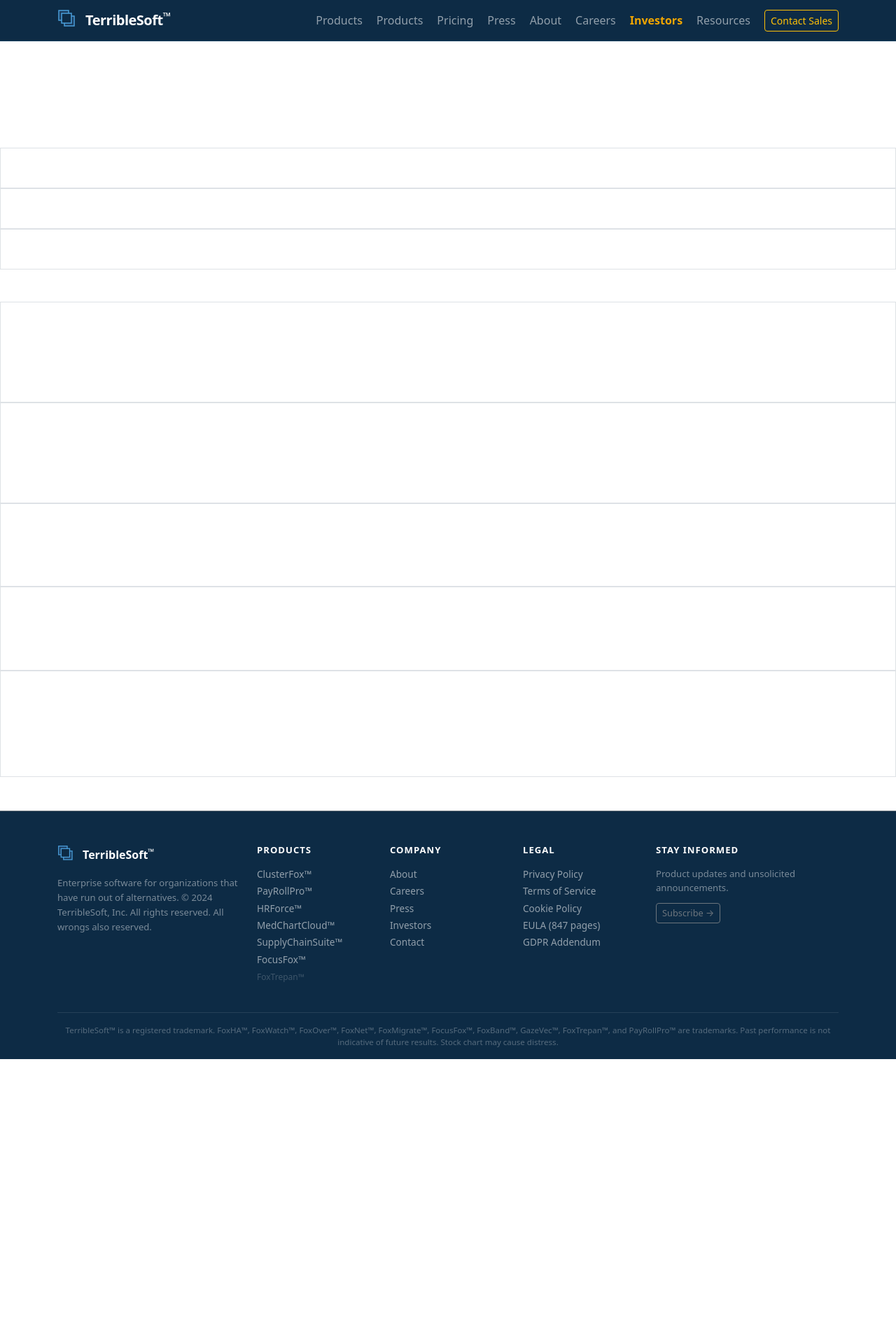
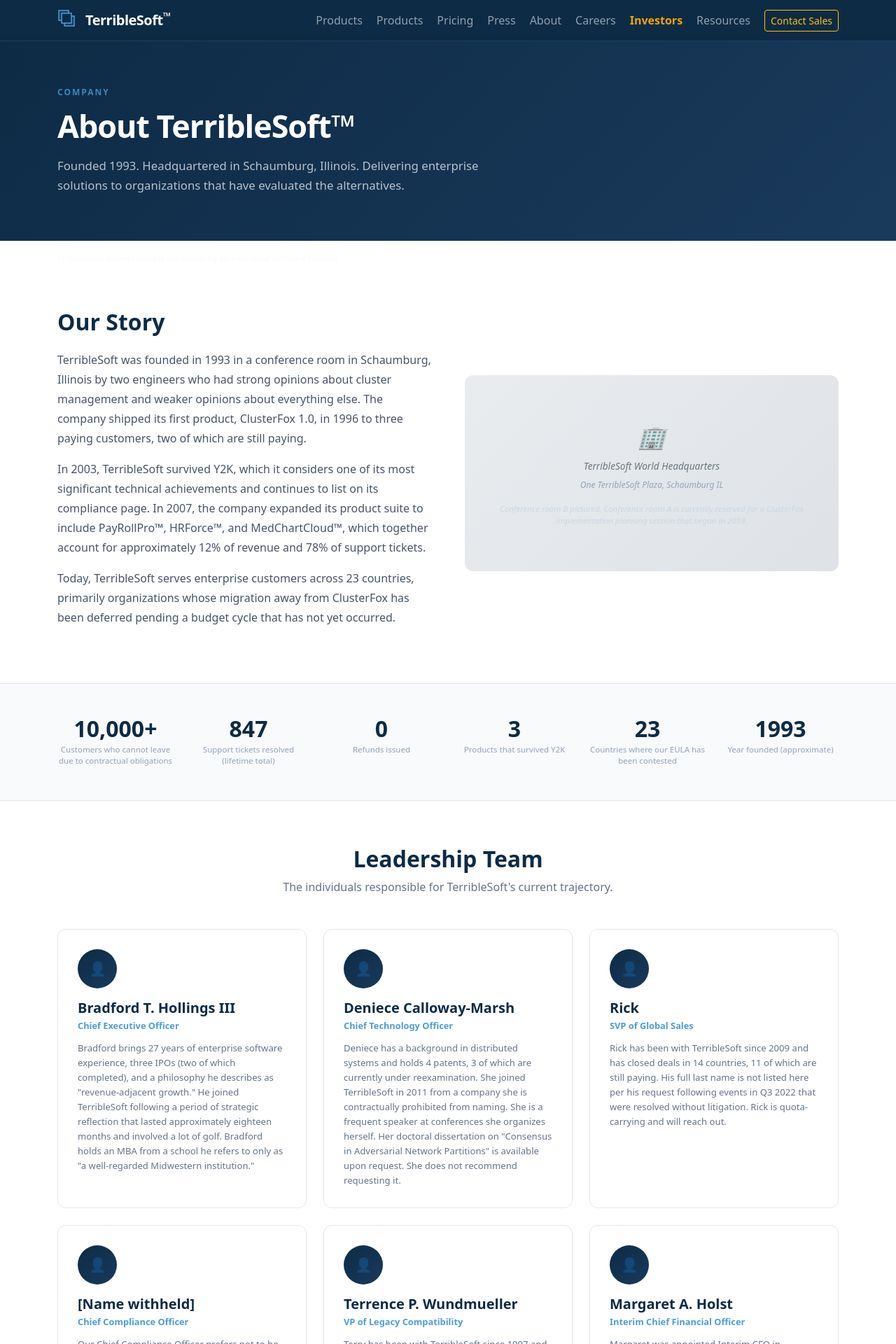
Before and after one commit to jkalbfeld/terriblesoft, a Next.js app: page /about in a window 1280 px wide. Shown: the top 1920 px of the page at 70% size. Before the commit the page ends 1513 px from the top, so only its background shows below. Built offline with nearby package versions, Linux system fonts and the light colour scheme.

Commit message:
fix: convert about, careers, press to navy Bootstrap theme; restore correct content from brief

```diff
--- a/src/app/about/page.tsx
+++ b/src/app/about/page.tsx
@@ -1,46 +1,161 @@
 export const metadata = { title: 'About — TerribleSoft™' }
+
+const executives = [
+  {
+    name: 'Bradford T. Hollings III',
+    title: 'Chief Executive Officer',
+    bio: 'Bradford brings 27 years of enterprise software experience, three IPOs (two of which completed), and a philosophy he describes as "revenue-adjacent growth." He joined TerribleSoft following a period of strategic reflection that lasted approximately eighteen months and involved a lot of golf. Bradford holds an MBA from a school he refers to only as "a well-regarded Midwestern institution."'
+  },
+  {
+    name: 'Deniece Calloway-Marsh',
+    title: 'Chief Technology Officer',
+    bio: 'Deniece has a background in distributed systems and holds 4 patents, 3 of which are currently under reexamination. She joined TerribleSoft in 2011 from a company she is contractually prohibited from naming. She is a frequent speaker at conferences she organizes herself. Her doctoral dissertation on "Consensus in Adversarial Network Partitions" is available upon request. She does not recommend requesting it.'
+  },
+  {
+    name: 'Rick',
+    title: 'SVP of Global Sales',
+    bio: 'Rick has been with TerribleSoft since 2009 and has closed deals in 14 countries, 11 of which are still paying. His full last name is not listed here per his request following events in Q3 2022 that were resolved without litigation. Rick is quota-carrying and will reach out.'
+  },
+  {
+    name: '[Name withheld]',
+    title: 'Chief Compliance Officer',
+    bio: 'Our Chief Compliance Officer prefers not to be named in external-facing materials at this time. They joined TerribleSoft in 2023 following the departure of the previous Chief Compliance Officer, who also preferred not to be named. They are aware of the FocusFox™ situation and have reviewed it.'
+  },
+  {
+    name: 'Terrence P. Wundmueller',
+    title: 'VP of Legacy Compatibility',
+    bio: 'Terry has been with TerribleSoft since 1997 and is the only remaining employee with full context on the ClusterFox codebase. TerribleSoft has not disclosed Terry\'s compensation publicly but describes it as "significant" and "non-negotiable." Terry has declined all retention interviews. He maintains the Solaris 2.1 development environment personally.'
+  },
+  {
+    name: 'Margaret A. Holst',
+    title: 'Interim Chief Financial Officer',
+    bio: 'Margaret was appointed Interim CFO in February 2024 following the departure of the previous CFO, whose exit was described as mutually agreed upon. Margaret has a background in forensic accounting, which TerribleSoft considers a coincidence. She is the fourth person to hold this role since 2021. She has asked that we note the word "Interim" in her title.'
+  },
+]
 
 export default function AboutPage() {
   return (
-    <main className="min-h-screen bg-gray-950 text-white">
-      <div className="max-w-4xl mx-auto px-6 py-20">
-        <h1 className="text-5xl font-black mb-4">About TerribleSoft™</h1>
-        {/* Image alt text accidentally rendered as paragraph */}
-        <p className="text-gray-900 text-xs mb-8">Image description: A group of diverse professionals smiling at a laptop. The laptop screen is not visible. The smiles appear genuine. Stock photo ID: 1184832910.</p>
+    <main>
+      {/* HERO */}
+      <section style={{background:'linear-gradient(135deg,#0d2b45 0%,#1a3a5c 100%)',padding:'4rem 0 3rem',color:'#fff'}}>
+        <div className="container">
+          <div className="row">
+            <div className="col-lg-8">
+              <p style={{fontSize:'0.75rem',fontWeight:700,letterSpacing:'2px',textTransform:'uppercase',color:'rgba(74,158,218,0.8)',marginBottom:'0.75rem'}}>COMPANY</p>
+              <h1 style={{fontWeight:800,fontSize:'2.8rem',letterSpacing:'-1px',marginBottom:'1rem'}}>About TerribleSoft™</h1>
+              <p style={{color:'rgba(255,255,255,0.7)',fontSize:'1.05rem',maxWidth:'620px',lineHeight:1.7}}>Founded 1993. Headquartered in Schaumburg, Illinois. Delivering enterprise solutions to organizations that have evaluated the alternatives.</p>
+            </div>
+          </div>
+        </div>
+      </section>
 
-        <p className="text-xl text-gray-300 mb-8">Founded in 2004, TerribleSoft™ has been delivering enterprise software solutions that organizations describe as &quot;technically functional&quot; and &quot;not nothing.&quot;</p>
+      {/* ACCIDENTALLY RENDERED ALT TEXT */}
+      <div className="container" style={{paddingTop:'1rem',paddingBottom:0}}>
+        <p style={{fontSize:'0.72rem',color:'#f8f9fa',margin:0}}>Professional businesspeople collaborating on enterprise software solution</p>
+      </div>
 
-        <div className="grid grid-cols-1 md:grid-cols-3 gap-6 mb-16">
-          {[['2004','Year founded (approximate)'],['847','Employees (pre-restructuring)'],['23','Countries where our EULA has been contested']].map(([n, label]) => (
-            <div key={n} className="bg-gray-900 border border-gray-800 rounded-xl p-6 text-center">
-              <div className="text-5xl font-black text-orange-400 mb-2">{n}</div>
-              <div className="text-gray-400 text-sm">{label}</div>
+      {/* FOUNDING STORY */}
+      <section style={{padding:'4rem 0',background:'#fff'}}>
+        <div className="container">
+          <div className="row align-items-center g-5">
+            <div className="col-lg-6">
+              <h2 style={{fontWeight:800,color:'#0d2b45',marginBottom:'1.25rem'}}>Our Story</h2>
+              <p style={{color:'#475569',lineHeight:1.75}}>TerribleSoft was founded in 1993 in a conference room in Schaumburg, Illinois by two engineers who had strong opinions about cluster management and weaker opinions about everything else. The company shipped its first product, ClusterFox 1.0, in 1996 to three paying customers, two of which are still paying.</p>
+              <p style={{color:'#475569',lineHeight:1.75}}>In 2003, TerribleSoft survived Y2K, which it considers one of its most significant technical achievements and continues to list on its compliance page. In 2007, the company expanded its product suite to include PayRollPro™, HRForce™, and MedChartCloud™, which together account for approximately 12% of revenue and 78% of support tickets.</p>
+              <p style={{color:'#475569',lineHeight:1.75}}>Today, TerribleSoft serves enterprise customers across 23 countries, primarily organizations whose migration away from ClusterFox has been deferred pending a budget cycle that has not yet occurred.</p>
             </div>
-          ))}
+            <div className="col-lg-6">
+              <div style={{background:'linear-gradient(135deg,#e9ecef,#dee2e6)',borderRadius:'12px',minHeight:'280px',display:'flex',alignItems:'center',justifyContent:'center',flexDirection:'column',gap:'0.5rem',color:'#6c757d',fontSize:'0.85rem',fontStyle:'italic',padding:'2rem',textAlign:'center'}}>
+                <div style={{fontSize:'2rem'}}>🏢</div>
+                <div>TerribleSoft World Headquarters</div>
+                <div style={{fontSize:'0.75rem',color:'#94a3b8'}}>One TerribleSoft Plaza, Schaumburg IL</div>
+                <div style={{fontSize:'0.72rem',color:'#cbd5e1',marginTop:'0.5rem'}}>Conference room B pictured. Conference room A is currently reserved for a ClusterFox implementation planning session that began in 2019.</div>
+              </div>
+            </div>
+          </div>
         </div>
+      </section>
 
-        <h2 className="text-3xl font-bold mb-6">Leadership Team</h2>
-        <div className="grid grid-cols-1 md:grid-cols-2 gap-6 mb-16">
-          {[
-            { name: 'Bradford Hollings III', title: 'Chief Executive Officer', bio: 'Bradford brings 20+ years of experience in enterprise software, three IPOs, and a perspective he describes as "growth-oriented." He joined TerribleSoft following a period of strategic reflection.' },
-            { name: 'Deniece Calloway-Marsh', title: 'Chief Technology Officer', bio: 'Deniece has a background in distributed systems and holds 4 patents, 3 of which are currently under reexamination. She is a frequent speaker at conferences she organizes.' },
-            { name: 'Rick', title: 'Head of Sales', bio: 'Rick has been with TerribleSoft since 2009 and has closed deals in 14 countries. His full last name is not listed here per his request.' },
-            { name: '[PLACEHOLDER — bio pending legal review]', title: 'Chief Compliance Officer', bio: 'Our Chief Compliance Officer prefers not to be named in external-facing materials at this time.' },
-          ].map(p => (
-            <div key={p.name} className="bg-gray-900 border border-gray-800 rounded-xl p-6">
-              <h3 className="font-bold text-lg mb-1">{p.name}</h3>
-              <p className="text-orange-400 text-sm mb-3">{p.title}</p>
-              <p className="text-gray-400 text-sm">{p.bio}</p>
+      {/* STATS */}
+      <section style={{padding:'3rem 0',background:'#f8fafc',borderTop:'1px solid #e2e8f0',borderBottom:'1px solid #e2e8f0'}}>
+        <div className="container">
+          <div className="row g-4 text-center">
+            {[
+              ['10,000+', 'Customers who cannot leave due to contractual obligations'],
+              ['847', 'Support tickets resolved (lifetime total)'],
+              ['0', 'Refunds issued'],
+              ['3', 'Products that survived Y2K'],
+              ['23', 'Countries where our EULA has been contested'],
+              ['1993', 'Year founded (approximate)'],
+            ].map(([n, label]) => (
+              <div key={n} className="col-6 col-md-4 col-lg-2">
+                <div style={{fontSize:'2rem',fontWeight:800,color:'#0d2b45',lineHeight:1}}>{n}</div>
+                <div style={{fontSize:'0.72rem',color:'#94a3b8',marginTop:'0.4rem',lineHeight:1.4}}>{label}</div>
+              </div>
+            ))}
+          </div>
+        </div>
+      </section>
+
+      {/* LEADERSHIP */}
+      <section style={{padding:'4rem 0',background:'#fff'}}>
+        <div className="container">
+          <div className="text-center mb-5">
+            <h2 style={{fontWeight:800,color:'#0d2b45',marginBottom:'0.5rem'}}>Leadership Team</h2>
+            <p style={{color:'#64748b'}}>The individuals responsible for TerribleSoft's current trajectory.</p>
+          </div>
+          <div className="row g-4">
+            {executives.map(e => (
+              <div key={e.name} className="col-md-6 col-lg-4">
+                <div style={{border:'1px solid #e2e8f0',borderRadius:'12px',padding:'1.75rem',height:'100%',background:'#fff',transition:'box-shadow 0.2s'}}>
+                  <div style={{width:'56px',height:'56px',background:'linear-gradient(135deg,#0d2b45,#1a3a5c)',borderRadius:'50%',marginBottom:'1rem',display:'flex',alignItems:'center',justifyContent:'center',color:'rgba(255,255,255,0.3)',fontSize:'1.25rem'}}>👤</div>
+                  <h5 style={{fontWeight:700,color:'#0d2b45',marginBottom:'0.25rem'}}>{e.name}</h5>
+                  <p style={{fontSize:'0.8rem',color:'#4a9eda',fontWeight:600,marginBottom:'0.75rem'}}>{e.title}</p>
+                  <p style={{fontSize:'0.82rem',color:'#64748b',lineHeight:1.6,margin:0}}>{e.bio}</p>
+                </div>
+              </div>
+            ))}
+          </div>
+          <p style={{fontSize:'0.72rem',color:'#cbd5e1',textAlign:'center',marginTop:'2rem'}}>* Board of Directors biographies available upon execution of NDA. Two board seats currently vacant pending background check resolution.</p>
+        </div>
+      </section>
+
+      {/* MISSION */}
+      <section style={{padding:'4rem 0',background:'linear-gradient(135deg,#0d2b45 0%,#1a3a5c 100%)'}}>
+        <div className="container">
+          <div className="row justify-content-center">
+            <div className="col-lg-8 text-center">
+              <h2 style={{color:'#fff',fontWeight:800,marginBottom:'1.5rem'}}>Our Mission</h2>
+              <blockquote style={{fontSize:'1.3rem',fontStyle:'italic',color:'rgba(255,255,255,0.85)',lineHeight:1.7,marginBottom:'1.5rem'}}>
+                &ldquo;To deliver enterprise solutions that meet or exceed the expectations we set for them.&rdquo;
+              </blockquote>
+              <p style={{fontSize:'0.75rem',color:'rgba(255,255,255,0.3)'}}>
+                * Mission statement approved by board Q1 2019. Previous mission statement available upon request. We do not recommend requesting it.
+              </p>
             </div>
-          ))}
+          </div>
         </div>
+      </section>
 
-        <div className="bg-gray-900 border border-gray-800 rounded-xl p-8">
-          <h2 className="text-2xl font-bold mb-4">Our Mission</h2>
-          <p className="text-gray-300 text-lg italic">"To deliver enterprise solutions that meet or exceed the expectations we set for them."</p>
-          <p className="text-gray-600 text-xs mt-4">* Mission statement approved by board Q1 2019. Previous mission statement available upon request. We do not recommend requesting it.</p>
+      {/* META DESCRIPTION LEAK */}
+      <div className="container" style={{paddingTop:'1rem',paddingBottom:0}}>
+        <p style={{fontSize:'0.65rem',color:'#f1f5f9',marginBottom:0}}>TerribleSoft™ - Enterprise software solutions for modern businesses. ClusterFox™ cluster management. PayRollPro™ payroll. [KEYWORDS: enterprise software, cluster management, payroll, HR, best enterprise software 2024, ClusterFox review]</p>
+      </div>
+
+      {/* AI ARTIFACT */}
+      <section style={{padding:'3rem 0',background:'#fff'}}>
+        <div className="container">
+          <div className="row justify-content-center">
+            <div className="col-lg-8">
+              <div style={{background:'#fff8dc',border:'1px solid #ffc107',borderRadius:'8px',padding:'1.25rem',fontSize:'0.82rem',color:'#555',lineHeight:1.6}}>
+                <strong>Certainly! Here is a professional About page for an enterprise software company:</strong><br/><br/>
+                [Company Name] was founded in [YEAR] with a mission to [INSERT MISSION]. Today, we serve [NUMBER] customers across [NUMBER] industries. Our team of [NUMBER] dedicated professionals is committed to [INSERT VALUE PROPOSITION].<br/><br/>
+                <em style={{color:'#999',fontSize:'0.75rem'}}>[Note: I was unable to verify the founding year from the materials provided. The conference room story may need legal review before publication. — Content Team]</em>
+              </div>
+            </div>
+          </div>
         </div>
-      </div>
+      </section>
     </main>
   )
 }
```
